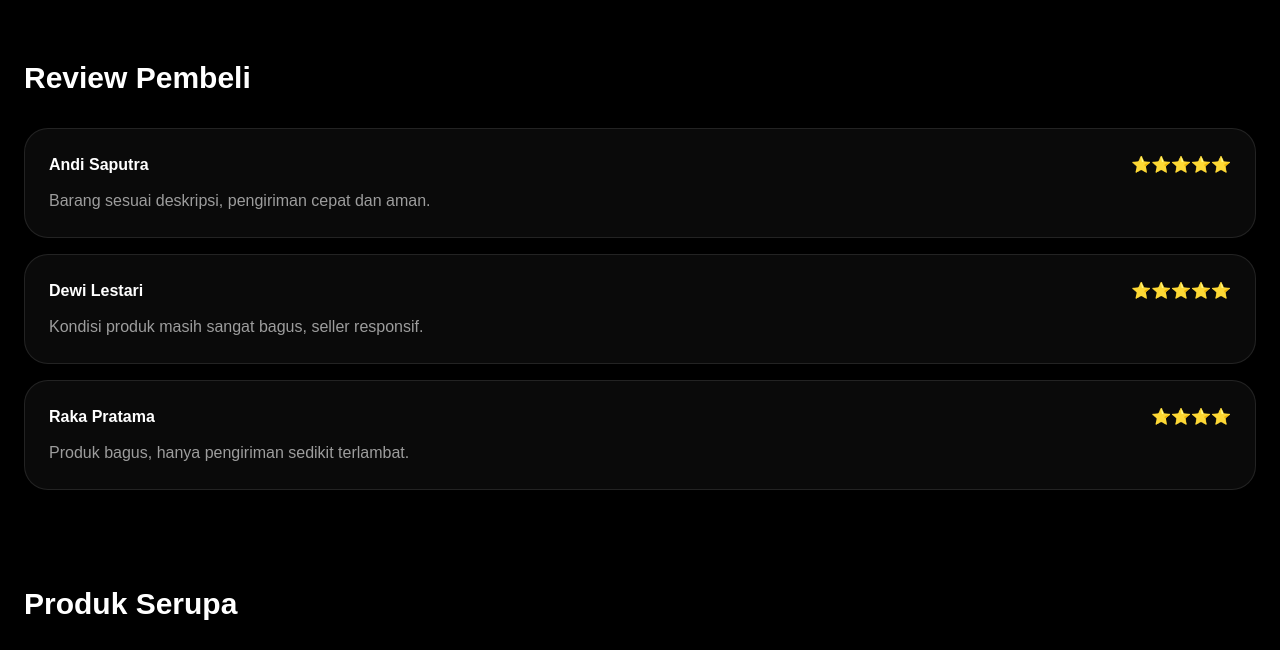
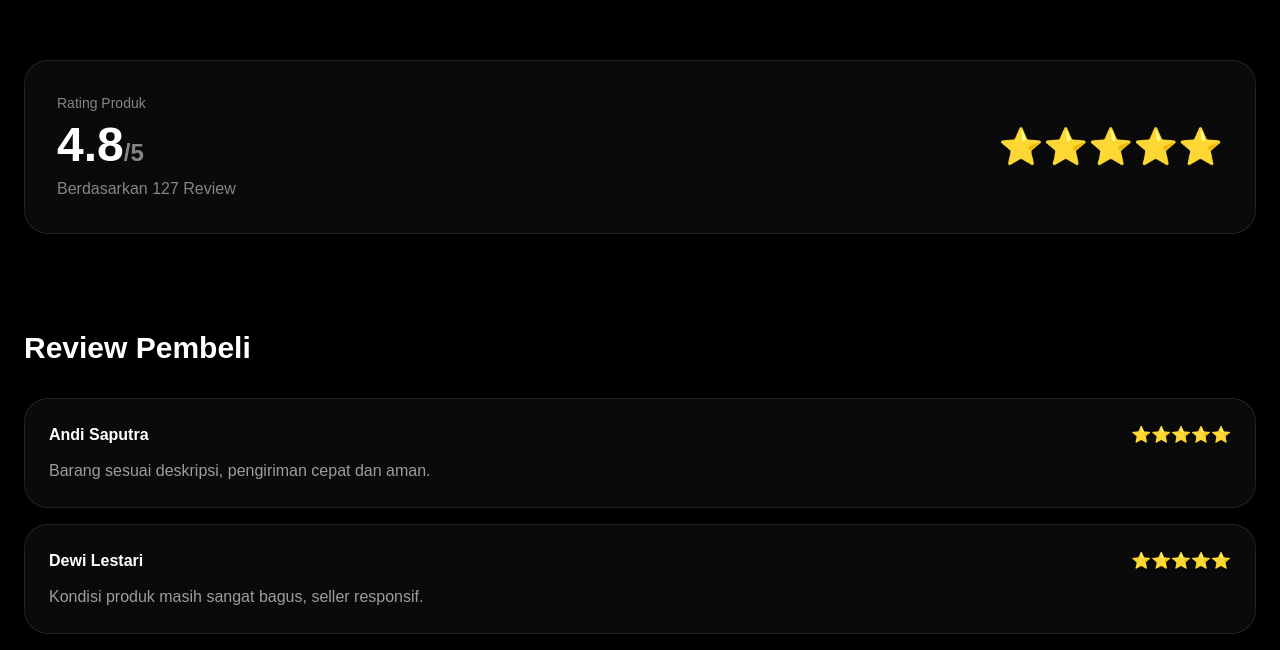
Before and after one commit to Rexlicky/gadgetswap, a Next.js app: page /product/galaxy-s25-ultra in a window 1280 px wide. Shown: the part 874-1524 px from the top of the page. Built offline with nearby package versions, Linux system fonts and the light colour scheme.

Commit message:
feat: add product rating summary

```diff
--- a/src/app/product/[slug]/page.js
+++ b/src/app/product/[slug]/page.js
@@ -3,6 +3,7 @@ import ProductBreadcrumb from "@/components/product/ProductBreadcrumb";
 import RelatedProducts from "@/components/product/RelatedProducts";
 import ProductGallery from "@/components/product/ProductGallery";
 import ProductReviews from "@/components/product/ProductReviews";
+import ProductRatingSummary from "@/components/product/ProductRatingSummary";
 
 export default async function ProductDetailPage({ params }) {
   const { slug } = await params;
@@ -56,6 +57,8 @@ export default async function ProductDetailPage({ params }) {
       </div>
 
       <div className="mx-auto max-w-7xl px-6 pb-24">
+        <ProductRatingSummary />
+
         <ProductReviews />
 
         <RelatedProducts currentProduct={product} />
--- /dev/null
+++ b/src/components/product/ProductRatingSummary.jsx
@@ -0,0 +1,20 @@
+export default function ProductRatingSummary() {
+  return (
+    <div className="mt-24 rounded-3xl border border-white/10 bg-white/[0.04] p-8">
+      <div className="flex flex-col gap-4 md:flex-row md:items-center md:justify-between">
+        <div>
+          <p className="text-sm text-white/50">Rating Produk</p>
+
+          <h2 className="mt-2 text-5xl font-bold">
+            4.8
+            <span className="text-2xl text-white/50">/5</span>
+          </h2>
+
+          <p className="mt-2 text-white/50">Berdasarkan 127 Review</p>
+        </div>
+
+        <div className="text-4xl text-yellow-400">⭐⭐⭐⭐⭐</div>
+      </div>
+    </div>
+  );
+}
```
